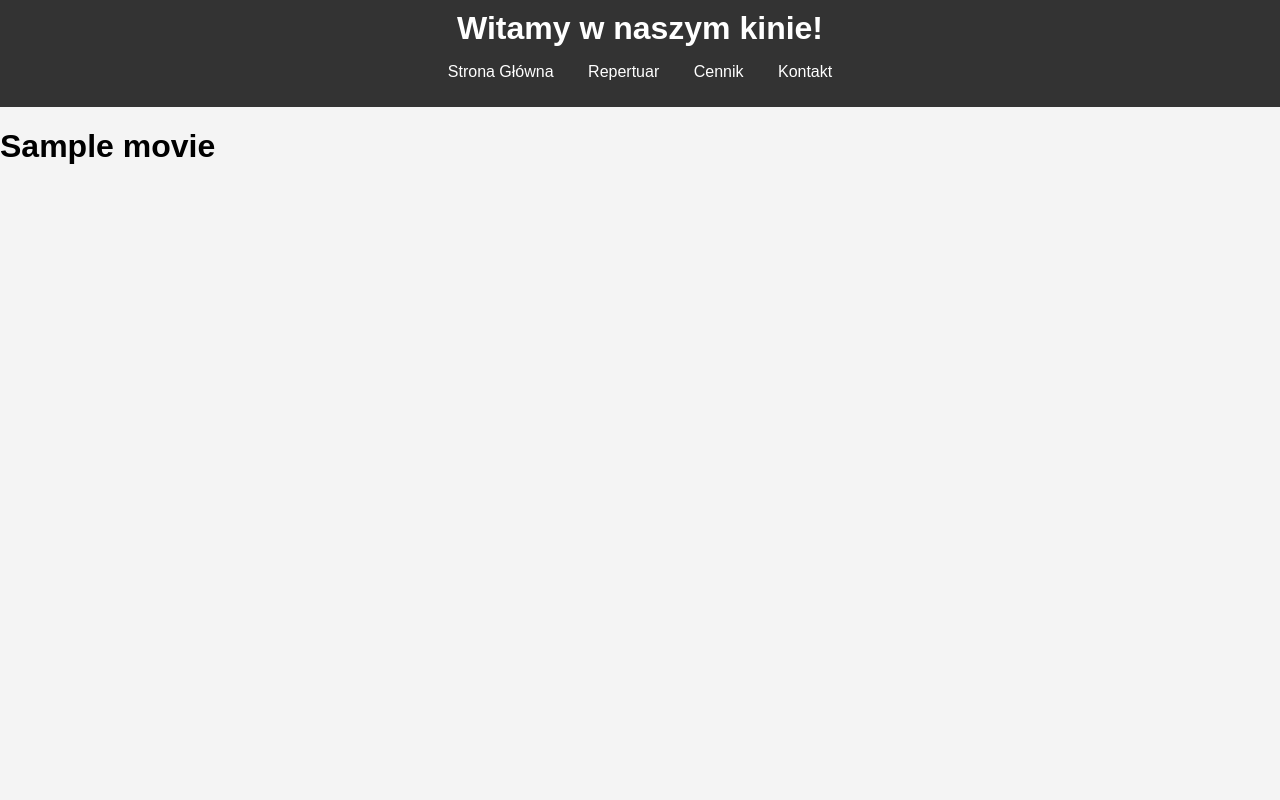
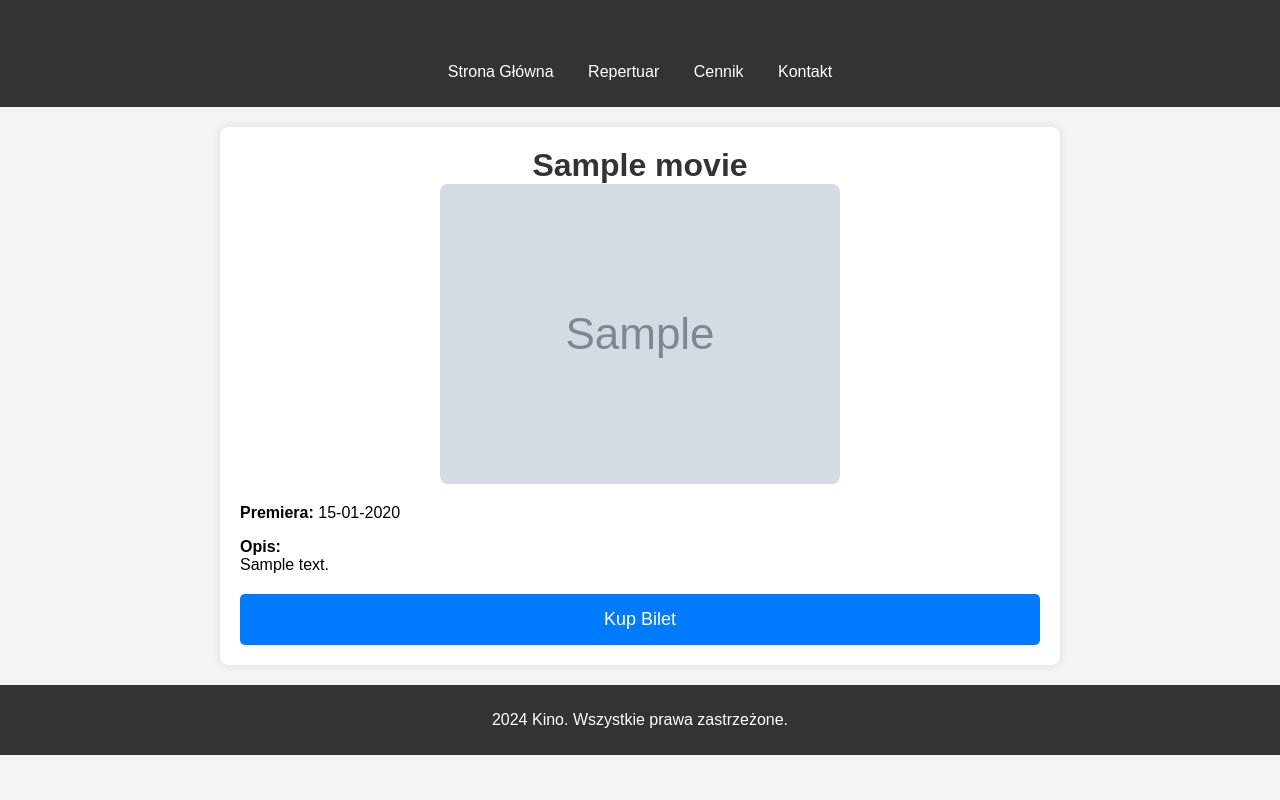
Before and after one commit to DamianGrecki/cinema, a Django app: template cinema_app/templates/movie.html in a window 1280 px wide. Run offline with Django 5.2, Linux system fonts and the light colour scheme; the template is opened without the code that fills it: most values are stand-ins (such as "Sample title", 1, 10 or a date in 2020); grey boxes marked "Sample" are stand-in pictures.

Commit message:
Dodanie widoku filmu

```diff
--- a/cinema_app/templates/base.html
+++ b/cinema_app/templates/base.html
@@ -23,6 +23,7 @@
 {% block content %}
 {% endblock %}
 </body>
-{% block footer %}
-{% endblock %}
+<footer>
+    <p>2024 Kino. Wszystkie prawa zastrzeżone.</p>
+</footer>
 </html>
--- a/cinema_app/templates/home.html
+++ b/cinema_app/templates/home.html
@@ -21,6 +21,3 @@
     </section>
 </div>
 {% endblock %}
-{% block footer %}
-<p>2024 Kino. Wszystkie prawa zastrzeżone.</p>
-{% endblock %}
--- a/cinema_app/templates/movie.html
+++ b/cinema_app/templates/movie.html
@@ -1,8 +1,20 @@
-<!DOCTYPE html>
-{% extends 'base.html'%}
+{% extends 'base.html' %}
 {% load static %}
+{% block title %}Strona Główna {% endblock %}
+{% block content %}
 
-{% block content %}
-<h1>{{ movie.title }}</h1>
+<div class="container">
+    <h1>{{ movie.title }}</h1>
+    <img src="{{ movie.image.url }}" alt="{{ movie.title }}" class="film-poster">
+    <div class="film-details">
+        <p><strong>Premiera:</strong> {{ movie.release_at|date:"d-m-Y" }}</p>
+        <p>
+            <strong>Opis:</strong>
+            <br>
+            {{ movie.description }}
+        </p>
+    </div>
+    <a href="#" class="button">Kup Bilet</a>
+</div>
 
 {% endblock %}
--- a/static/css/styles.css
+++ b/static/css/styles.css
@@ -10,10 +10,6 @@ header {
     color: white;
     padding: 10px 0;
     text-align: center;
-}
-
-header h1 {
-    margin: 0;
 }
 
 nav ul {
@@ -85,7 +81,57 @@ footer {
     color: white;
     text-align: center;
     padding: 10px 0;
-    position: fixed;
     bottom: 0;
     width: 100%;
 }
+.container {
+    max-width: 800px;
+    margin: 20px auto;
+    background: white;
+    border-radius: 8px;
+    box-shadow: 0 0 10px rgba(0,0,0,0.1);
+    padding: 20px;
+}
+
+h1 {
+    text-align: center;
+    color: #333;
+    margin: 0;
+}
+
+.film-poster {
+    display: block;
+    margin: 0 auto;
+    max-width: 100%;
+    border-radius: 8px;
+}
+
+img.film-poster {
+    max-height: 500px;
+    width: auto;
+    height: auto;
+    object-fit: cover;
+}
+
+.film-details {
+    margin-top: 20px;
+    text-align: left;
+}
+
+.button {
+    display: block;
+    padding: 15px;
+    background-color: #007BFF;
+    color: white;
+    text-align: center;
+    border: none;
+    border-radius: 5px;
+    font-size: 18px;
+    cursor: pointer;
+    text-decoration: none;
+    margin-top: 20px;
+}
+
+.button:hover {
+    background-color: #0056b3;
+}
```
Also changed, not shown: cinema_app/models/movies.py (+4 -3 lines), cinema_app/migrations/0001_initial.py.
